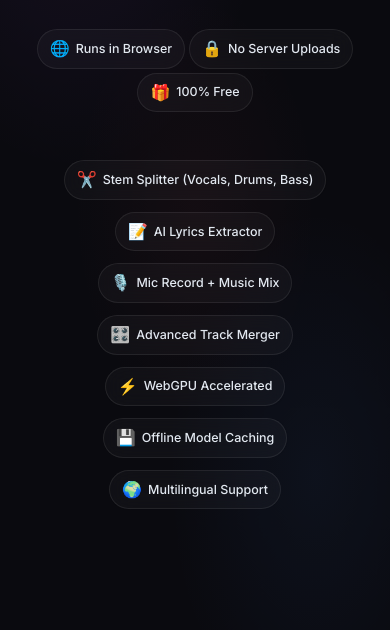
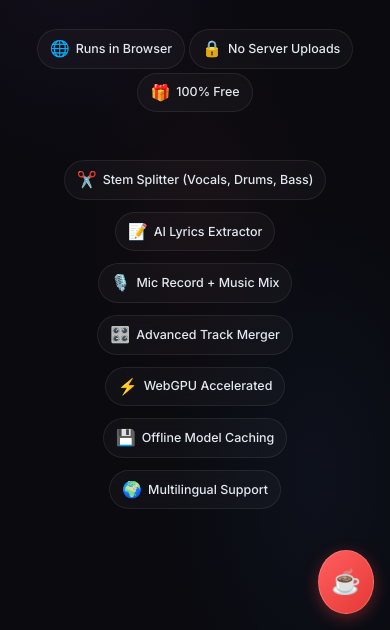
Before and after one commit to baybarse/StemSplitStudio, a website built with Vite: page index.html in a window 390 px wide. Shown: the part 214-844 px from the top of the page. Built offline with nearby package versions, Linux system fonts and the light colour scheme; what demucs-web, onnxruntime-web would draw is missing.

Commit message:
feat: Add floating Buy me a coffee button

```diff
--- a/index.html
+++ b/index.html
@@ -188,6 +188,12 @@
         <p id="model-progress-text">0%</p>
       </div>
     </div>
+
+    <!-- ===================== FLOATING DONATE BUTTON ===================== -->
+    <a href="https://kreosus.com/baybarse/about" target="_blank" rel="noopener noreferrer" id="buy-coffee-btn" aria-label="Support me on Kreosus">
+      <span class="coffee-icon">☕</span>
+      <span class="coffee-text">Buy me a coffee</span>
+    </a>
 
     <!-- ===================== PROCESSING SECTION ===================== -->
     <section id="processing-section" class="hidden">
--- a/src/style.css
+++ b/src/style.css
@@ -1543,3 +1543,61 @@ body {
   background: rgba(59, 130, 246, 0.08);
   transform: scale(1.01);
 }
+
+/* ============================================================
+   FLOATING DONATE BUTTON
+   ============================================================ */
+#buy-coffee-btn {
+  position: fixed;
+  bottom: 24px;
+  right: 24px;
+  z-index: 1000;
+  display: flex;
+  align-items: center;
+  gap: 8px;
+  background: linear-gradient(135deg, #FF5E5E, #E53935);
+  color: white;
+  padding: 12px 20px;
+  border-radius: 50px;
+  font-weight: 600;
+  text-decoration: none;
+  box-shadow: 0 4px 15px rgba(229, 57, 53, 0.4);
+  transition: all 0.3s cubic-bezier(0.25, 0.8, 0.25, 1);
+  border: 1px solid rgba(255, 255, 255, 0.2);
+  animation: bounce-in 1s cubic-bezier(0.175, 0.885, 0.32, 1.275) both;
+}
+
+#buy-coffee-btn:hover {
+  transform: translateY(-5px) scale(1.05);
+  box-shadow: 0 8px 25px rgba(229, 57, 53, 0.6);
+  background: linear-gradient(135deg, #FF7676, #F44336);
+}
+
+.coffee-icon {
+  font-size: 1.2rem;
+}
+
+@keyframes bounce-in {
+  0% { transform: scale(0); opacity: 0; }
+  50% { transform: scale(1.1); }
+  100% { transform: scale(1); opacity: 1; }
+}
+
+@media (max-width: 768px) {
+  #buy-coffee-btn {
+    bottom: 16px;
+    right: 16px;
+    padding: 10px 16px;
+  }
+  .coffee-text {
+    display: none;
+  }
+  .coffee-icon {
+    font-size: 1.5rem;
+    margin: 0;
+  }
+  #buy-coffee-btn {
+    border-radius: 50%;
+    padding: 12px;
+  }
+}
```
